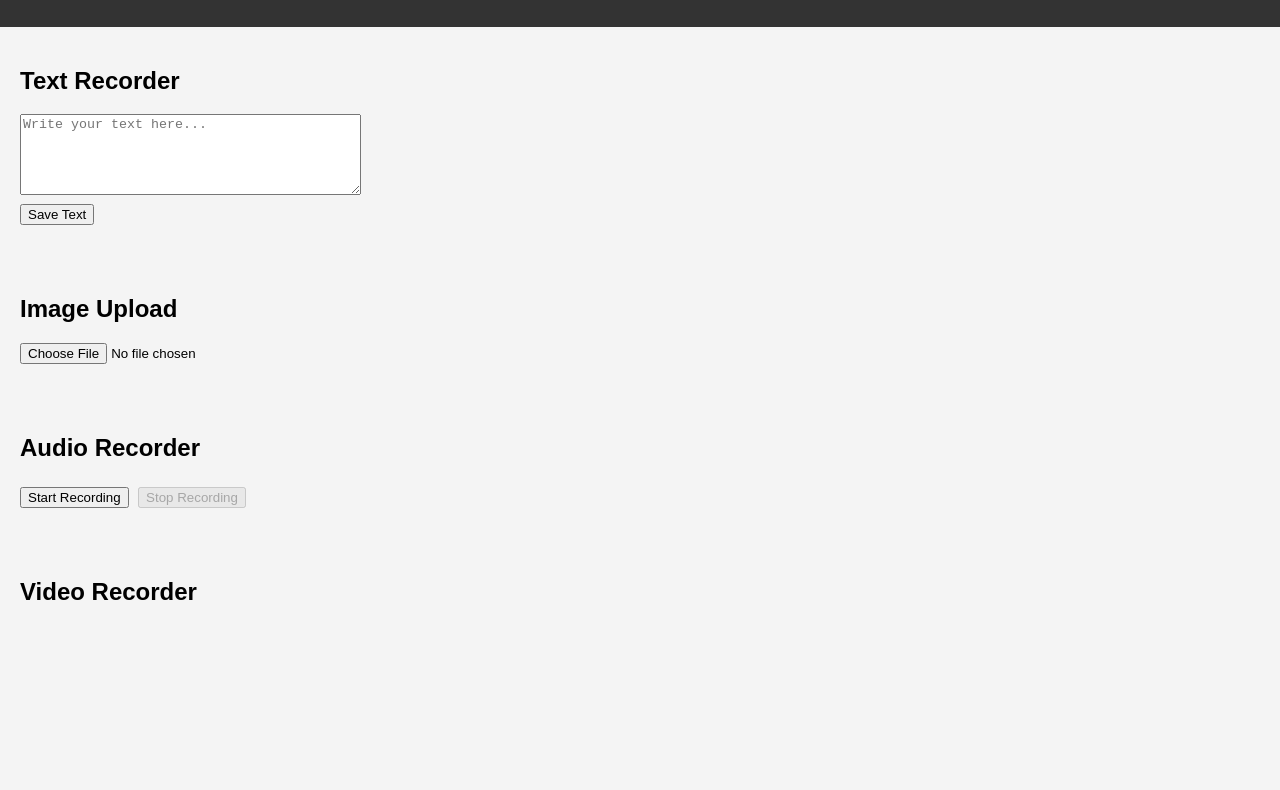
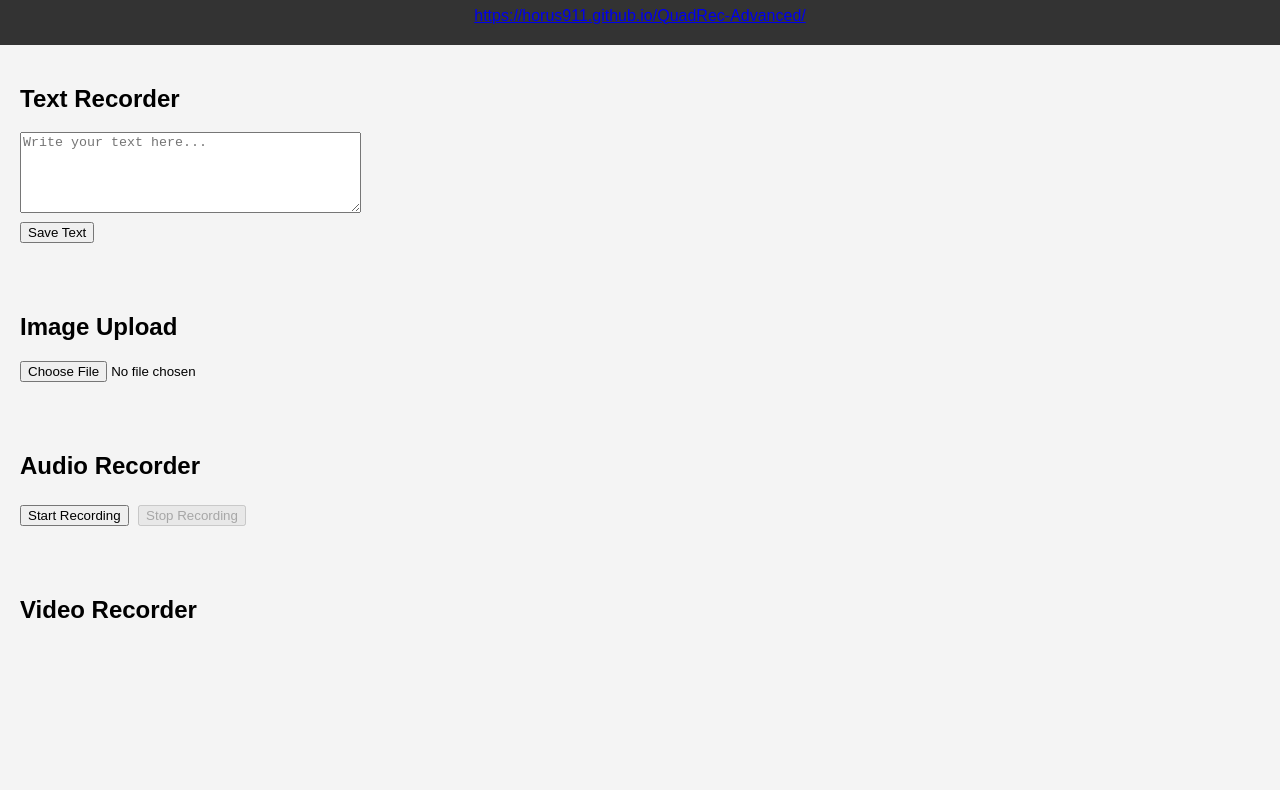
Before and after one commit to horus911/QuadRec-Advanced, a plain HTML site: page index.html in a window 1280 px wide. Shown: the part 112-902 px from the top of the page. Drawn offline with Linux system fonts and the light colour scheme.

Commit message:
Update index.html

```diff
--- a/index.html
+++ b/index.html
@@ -11,7 +11,7 @@
   <header>
     <img src="assets/images/quadrec_logo.png" alt="QuadRec Logo" class="logo" />
     <h1>QuadRec Advanced Recorder</h1>
-    <a href="/"></a>
+    <a href="/">https://horus911.github.io/QuadRec-Advanced/</a>
   </header>
 
   <section>
```
